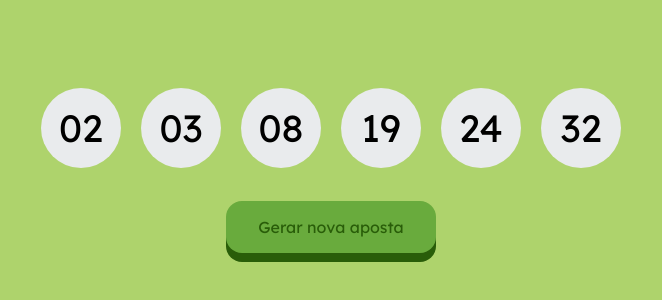
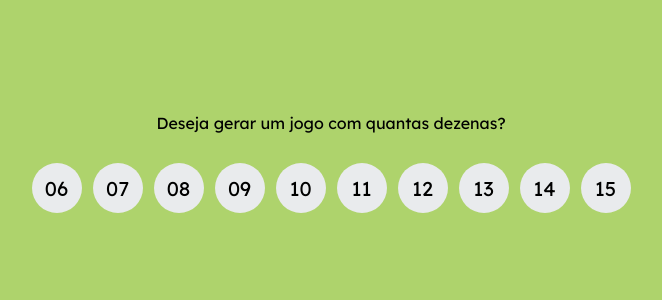
Before and after one commit to jeiseldias/fezinha, a Next.js app: page / in a window 1280 px wide. Shown: the part 230-530 px from the top of the page, without its empty margins (309-971 px from the left). Built offline with nearby package versions, Linux system fonts and the light colour scheme.

Commit message:
Adding option to create a bet with more than six numbers

```diff
--- a/next.config.js
+++ b/next.config.js
@@ -1,6 +1,6 @@
 /** @type {import('next').NextConfig} */
 const nextConfig = {
-  reactStrictMode: true,
+  reactStrictMode: false,
 }
 
 module.exports = nextConfig
--- a/pages/index.js
+++ b/pages/index.js
@@ -3,19 +3,17 @@ import { useEffect, useState } from 'react'
 import styles from '../styles/Home.module.css'
 
 export default function Home() {
-    const [bet,setBet] = useState([0,0,0,0,0,0]);
+    const [size, setSize] = useState(0);
+    let picked = [];
 
-    useEffect(() => {
-        createBet();
-    }, []);
+    if(size !== 0) createBet()
 
     function createBet() {
         const min = Math.ceil(1);
         const max = Math.floor(60);
-        let picked = [];
         let number = 0;
 
-        for( var i = 0; i < 6; i++) {
+        for( var i = 0; i < size; i++) {
             number = Math.floor(Math.random() * (max - min + 1)) + min
 
             if( !picked.includes(number) ) {
@@ -26,7 +24,51 @@ export default function Home() {
         }
 
         picked.sort(function(a, b){return a - b});
-        setBet(picked);
+    }
+
+    function handleAnswer(newSize) {
+        setSize(newSize)
+    }
+
+    function newBet() {
+        setSize(0)
+    }
+
+    function showBet() {
+        const bet = picked.map((number) => <div key={`bet-${number}`} className={styles.number}>{number}</div>)
+
+        return(
+            <>
+                <div className={styles.bet}>
+                    {bet}
+                </div>
+
+                <div className={styles.button}>
+                    <button onClick={newBet}>Gerar nova aposta</button>
+                </div>
+            </>
+        )
+    }
+
+    function showQuestion() {
+        return (
+            <div className={styles.question}>
+                    <div className={styles.title}>Deseja gerar um jogo com quantas dezenas?</div>
+
+                    <div className={styles.questionAnswer}>
+                        <div className={styles.answer} onClick={() => handleAnswer(6)}>06</div>
+                        <div className={styles.answer} onClick={() => handleAnswer(7)}>07</div>
+                        <div className={styles.answer} onClick={() => handleAnswer(8)}>08</div>
+                        <div className={styles.answer} onClick={() => handleAnswer(9)}>09</div>
+                        <div className={styles.answer} onClick={() => handleAnswer(10)}>10</div>
+                        <div className={styles.answer} onClick={() => handleAnswer(11)}>11</div>
+                        <div className={styles.answer} onClick={() => handleAnswer(12)}>12</div>
+                        <div className={styles.answer} onClick={() => handleAnswer(13)}>13</div>
+                        <div className={styles.answer} onClick={() => handleAnswer(14)}>14</div>
+                        <div className={styles.answer} onClick={() => handleAnswer(15)}>15</div>
+                    </div>
+                </div>
+        )
     }
 
     return (
@@ -37,18 +79,7 @@ export default function Home() {
                 <title>Fezinha</title>
             </Head>
 
-            <div className={styles.bet}>
-                <div className={styles.number}>{bet[0].toString().padStart(2, "0")}</div>
-                <div className={styles.number}>{bet[1].toString().padStart(2, "0")}</div>
-                <div className={styles.number}>{bet[2].toString().padStart(2, "0")}</div>
-                <div className={styles.number}>{bet[3].toString().padStart(2, "0")}</div>
-                <div className={styles.number}>{bet[4].toString().padStart(2, "0")}</div>
-                <div className={styles.number}>{bet[5].toString().padStart(2, "0")}</div>
-            </div>
-
-            <div className={styles.button}>
-                <button onClick={createBet}>Gerar nova aposta</button>
-            </div>
+            {size === 0 ? showQuestion() : showBet()}
         </div>
     )
 }
--- a/styles/Home.module.css
+++ b/styles/Home.module.css
@@ -8,15 +8,43 @@
     align-items: center;
 }
 
+.answer {
+    width: 50px;
+    height: 50px;
+
+    display: flex;
+    justify-content: center;
+    align-items: center;
+
+    border-radius: 40px;
+
+    font-family: Lexend;
+    font-size: 20px;
+
+    background-color: var(--quaternary);
+}
+
+.answer:active {
+    background-color: var(--quaternary);
+    cursor: pointer;
+}
+
+.answer:hover {
+    background-color: var(--secondary);
+    cursor: pointer;
+}
+
 .bet {
     width: 600px;
-    height: 90px;
+    height: auto;
 
     display: flex;
     justify-content: space-around;
     align-items: center;
+    flex-wrap: wrap;
 
     margin-bottom: 24px;
+    gap:10px;
 }
 
 .button {
@@ -68,6 +96,33 @@
     background-color: var(--quaternary);
 }
 
+.question {
+    width: 600px;
+    height: 90px;
+
+    display: flex;
+    flex-direction: column;
+    justify-content: space-around;
+    align-items: center;
+
+    margin-bottom: 24px;
+    gap:30px;
+}
+
+.questionAnswer {
+    width: 100%;
+    height: auto;
+
+    display: flex;
+    flex-wrap: wrap;
+    justify-content: space-around;
+    align-items: center;
+
+    margin-bottom: 24px;
+
+    gap:10px;
+}
+
 @media screen and (max-width: 600px) {
     .container {
         width: 100%;
@@ -95,4 +150,14 @@
         margin-right: 8px;
         margin-bottom: 8px;
     }
+
+    .question {
+        width: 90%;
+        margin-bottom: 48px;
+    }
+
+    .questionAnswer {
+        width: 100%;
+        flex-wrap: wrap;
+    }
 }
```
